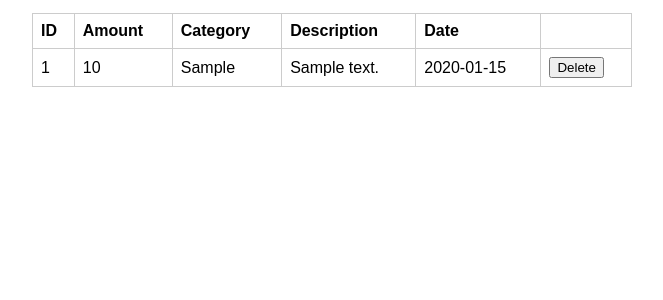
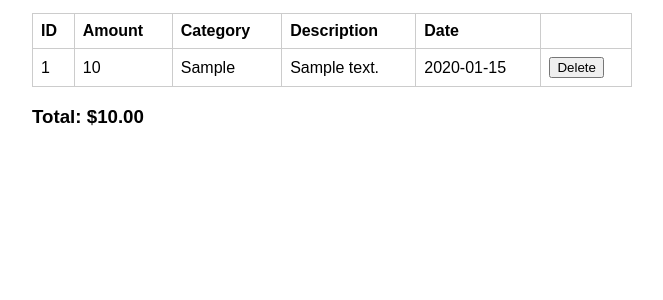
Before and after one commit to Tedds-code/expense-tracker, a Flask app: page / in a window 1280 px wide. Shown: the part 379-679 px from the top of the page, without its empty margins (308-971 px from the left). Run offline with Flask 3, Linux system fonts and the light colour scheme; tables that the repository leaves empty hold one stand-in row (values such as "Sample post").

Commit message:
Added a total amount equal to the expenses on screen

```diff
--- a/templates/index.html
+++ b/templates/index.html
@@ -35,6 +35,8 @@
         <tbody id="expenseRows"></tbody>
     </table>
 
+	<h3>Total: $<span id="totalAmount">0.00</span></h3>
+
     <script>
         async function loadExpenses() {
             const category = document.getElementById("filterCategory").value;
@@ -54,6 +56,8 @@
 
             const rows = document.getElementById("expenseRows");
             rows.innerHTML = "";
+            let total = 0;
+
             expenses.forEach(exp => {
                 rows.innerHTML += `
                     <tr>
@@ -65,7 +69,10 @@
                         <td><button onclick="deleteExpense(${exp.id})">Delete</button></td>
                     </tr>
                 `;
+                total += exp.amount;
             });
+
+            document.getElementById("totalAmount").textContent = total.toFixed(2);
         }
 
         function clearFilter() {
```
